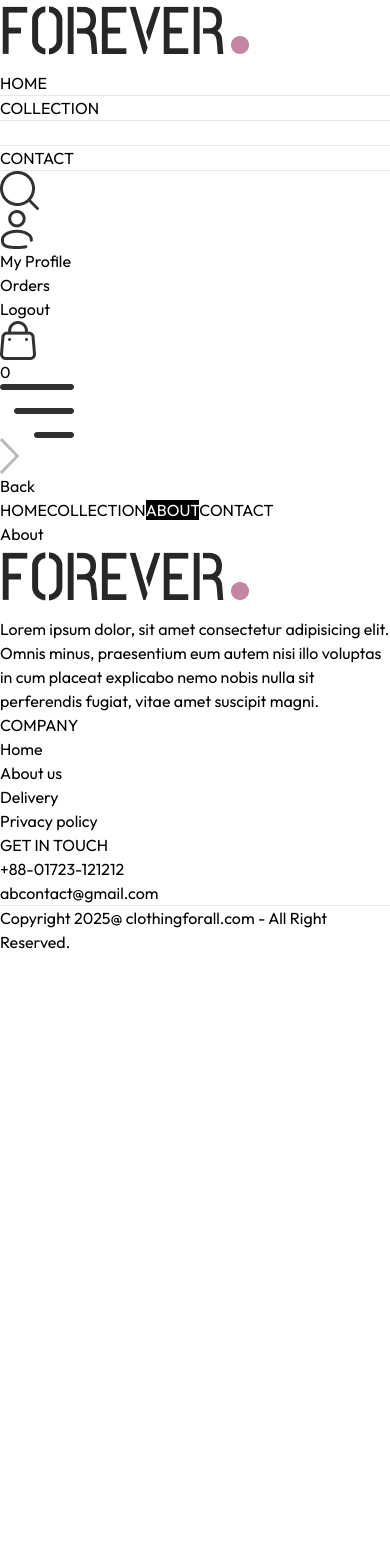
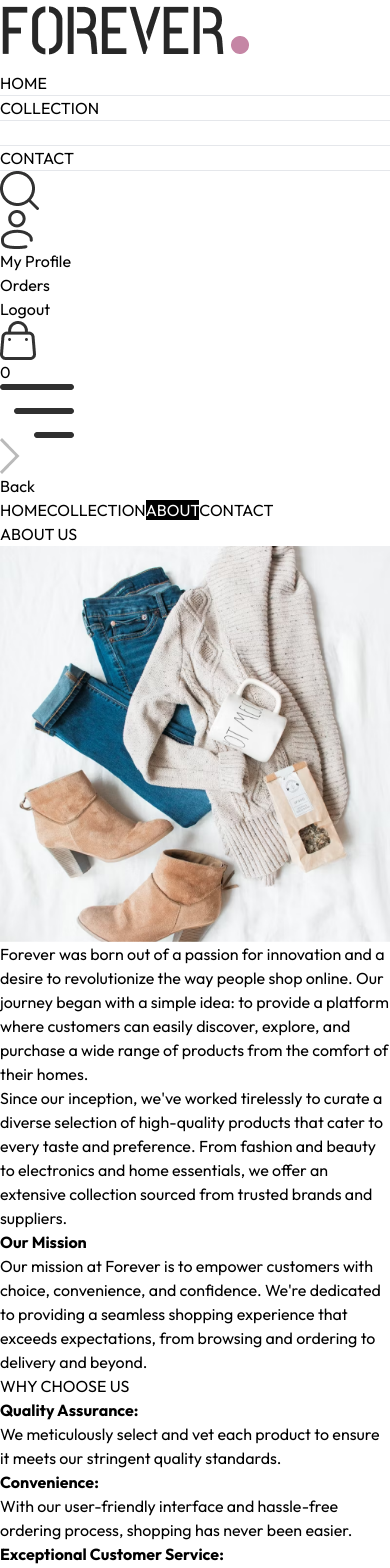
Before and after one commit to Md-LatifurRatul/e-commerce-clothing, a React (Vite) app: page /about in a window 390 px wide. Shown: the top 1568 px of the page. Before the commit the page ends 954 px from the top, so only its background shows below. Built offline with nearby package versions, Linux system fonts and the light colour scheme.

Commit message:
add auth page, about page

```diff
--- a/src/components/Navbar.jsx
+++ b/src/components/Navbar.jsx
@@ -40,11 +40,14 @@
           alt="search-icon"
         />
         <div className="group relative">
-          <img
-            src={assets.profile_icon}
-            className="w-5 cursor-pointer"
-            alt="profile-icon"
-          />
+          <Link to="/login">
+            {" "}
+            <img
+              src={assets.profile_icon}
+              className="w-5 cursor-pointer"
+              alt="profile-icon"
+            />
+          </Link>
           <div className="group-hover:block hidden absolute dropdown-menu right-0 pt-4">
             <div className="flex flex-col gap-2 w-36 py-3 px-5 bg-slate-100 text-gray-500 rounded">
               <p className="cursor-pointer hover:text-black">My Profile</p>
--- a/src/pages/About.jsx
+++ b/src/pages/About.jsx
@@ -1,7 +1,77 @@
 import React from "react";
+import Title from "../components/Title";
+import { assets } from "../assets/assets";
+import NewsLetterBox from "../components/NewsLetterBox";
 
 const About = () => {
-  return <div>About</div>;
+  return (
+    <div>
+      <div className="text-2xl text-center pt-8 border-t">
+        <Title text1={"ABOUT"} text2={"US"} />
+      </div>
+
+      <div className="my-10 flex flex-col md:flex-row gap-16">
+        <img
+          src={assets.about_img}
+          alt="about"
+          className="w-full md:max-w-[450px]"
+        />
+
+        <div className="flex flex-col justify-center gap-6 md:w-2/4 text-gray-600">
+          <p>
+            Forever was born out of a passion for innovation and a desire to
+            revolutionize the way people shop online. Our journey began with a
+            simple idea: to provide a platform where customers can easily
+            discover, explore, and purchase a wide range of products from the
+            comfort of their homes.
+          </p>
+          <p>
+            Since our inception, we've worked tirelessly to curate a diverse
+            selection of high-quality products that cater to every taste and
+            preference. From fashion and beauty to electronics and home
+            essentials, we offer an extensive collection sourced from trusted
+            brands and suppliers.
+          </p>
+          <b className="text-gray-800 ">Our Mission</b>
+          <p>
+            Our mission at Forever is to empower customers with choice,
+            convenience, and confidence. We're dedicated to providing a seamless
+            shopping experience that exceeds expectations, from browsing and
+            ordering to delivery and beyond.
+          </p>
+        </div>
+      </div>
+
+      <div className="text-xl py-4">
+        <Title text1={"WHY"} text2={"CHOOSE US"} />
+      </div>
+
+      <div className="flex flex-col md:flex-row text-sm mb-20">
+        <div className="border px-10 md:px-16 py-8 sm:py-20 flex flex-col gap-5">
+          <b>Quality Assurance:</b>
+          <p className="text-gray-600">
+            We meticulously select and vet each product to ensure it meets our
+            stringent quality standards.
+          </p>
+        </div>
+        <div className="border px-10 md:px-16 py-8 sm:py-20 flex flex-col gap-5">
+          <b>Convenience:</b>
+          <p className="text-gray-600">
+            With our user-friendly interface and hassle-free ordering process,
+            shopping has never been easier.
+          </p>
+        </div>
+        <div className="border px-10 md:px-16 py-8 sm:py-20 flex flex-col gap-5">
+          <b>Exceptional Customer Service:</b>
+          <p className="text-gray-600">
+            Our team of dedicated professionals is here to assist you the way,
+            ensuring your satisfaction is our top priority.
+          </p>
+        </div>
+      </div>
+      <NewsLetterBox />
+    </div>
+  );
 };
 
 export default About;
--- a/src/pages/Login.jsx
+++ b/src/pages/Login.jsx
@@ -1,7 +1,72 @@
-import React from "react";
+import React, { useState } from "react";
 
 const Login = () => {
-  return <div>Login</div>;
+  const [currentState, setCurrentState] = useState("Sign Up");
+
+  const onSubmitHandler = async (event) => {
+    event.preventDefault();
+  };
+
+  return (
+    <form
+      onSubmit={onSubmitHandler}
+      className="flex flex-col items-center w-[90%] sm:max-w-96 m-auto mt-14 gap-4 text-gray-800"
+    >
+      <div className="inline-flex items-center gap-2 mb-2 mt-10">
+        <p className="prata-regular text-3xl">{currentState}</p>
+
+        <hr className="border-none h-[1.5px] w-8 bg-gray-800" />
+      </div>
+
+      {currentState === "Login" ? (
+        ""
+      ) : (
+        <input
+          type="text"
+          className="w-full px-3 py-2 border border-gray-800"
+          placeholder="Name"
+          required
+        />
+      )}
+
+      <input
+        type="email"
+        className="w-full px-3 py-2 border border-gray-800"
+        placeholder="Email"
+        required
+      />
+
+      <input
+        type="password"
+        className="w-full px-3 py-2 border border-gray-800"
+        placeholder="Password"
+        required
+      />
+
+      <div className="w-full flex justify-between text-sm mt-[-8px]">
+        <p className="cursor-pointer">Forgot Password?</p>
+        {currentState === "Login" ? (
+          <p
+            onClick={() => setCurrentState("Sign Up")}
+            className="cursor-pointer"
+          >
+            Create Account
+          </p>
+        ) : (
+          <p
+            onClick={() => setCurrentState("Login")}
+            className="cursor-pointer"
+          >
+            Login Here
+          </p>
+        )}
+      </div>
+
+      <button className="bg-black text-white font-light px-8 py-2 mt-4">
+        {currentState === "Login" ? "Sign In" : "Sign Up"}
+      </button>
+    </form>
+  );
 };
 
 export default Login;
```
